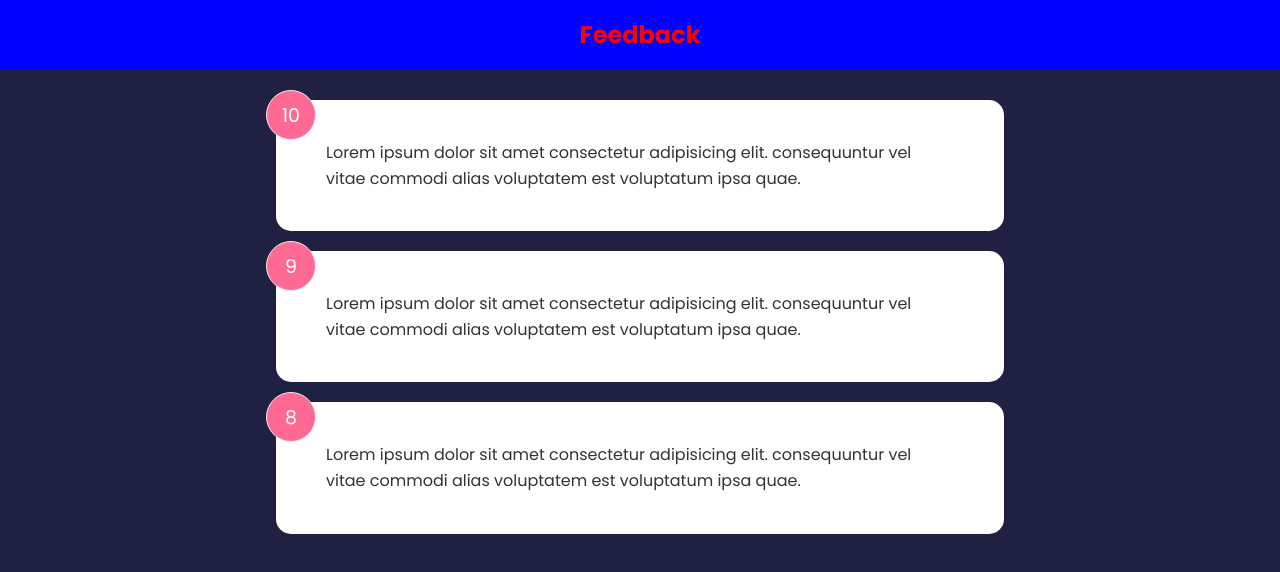
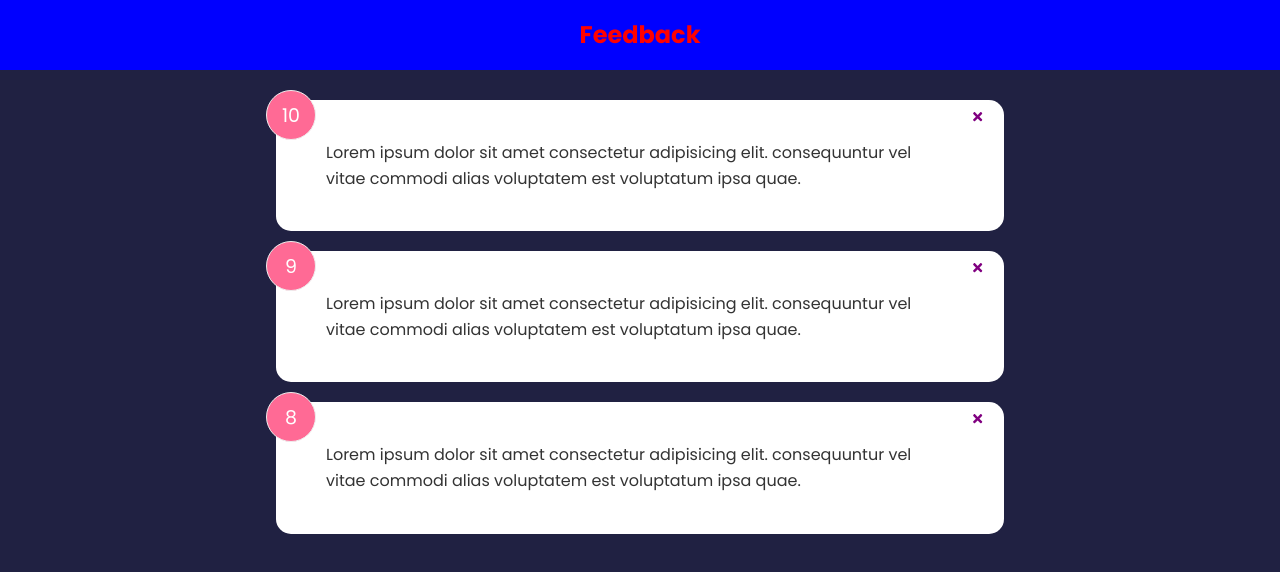
Before and after one commit to tholmes59/feedback-app, a React (Create React App) app: page / in a window 1280 px wide. Shown: the top 572 px of the page. Built offline with nearby package versions, Linux system fonts and the light colour scheme.

Commit message:
add delete buttonn and onclick functionality to pass to App.js to delete feedback

```diff
--- a/src/Components/FeedbackItem.jsx
+++ b/src/Components/FeedbackItem.jsx
@@ -1,13 +1,16 @@
 import React from 'react'
 import Card from './shared/Card'
 import PropTypes from 'prop-types'
+import { FaTimes } from 'react-icons/fa'
 
-
-function FeedbackItem({item}) {
+function FeedbackItem({item, handleDelete}) {
 
   return (
     <Card >
       <div className="num-display">{item.rating}</div>
+      <button className='close' onClick={() => handleDelete(item.id)}>
+        <FaTimes color='purple'/>
+      </button>
       <div className="text-display">{item.text}</div>
     </Card>
   )
```
